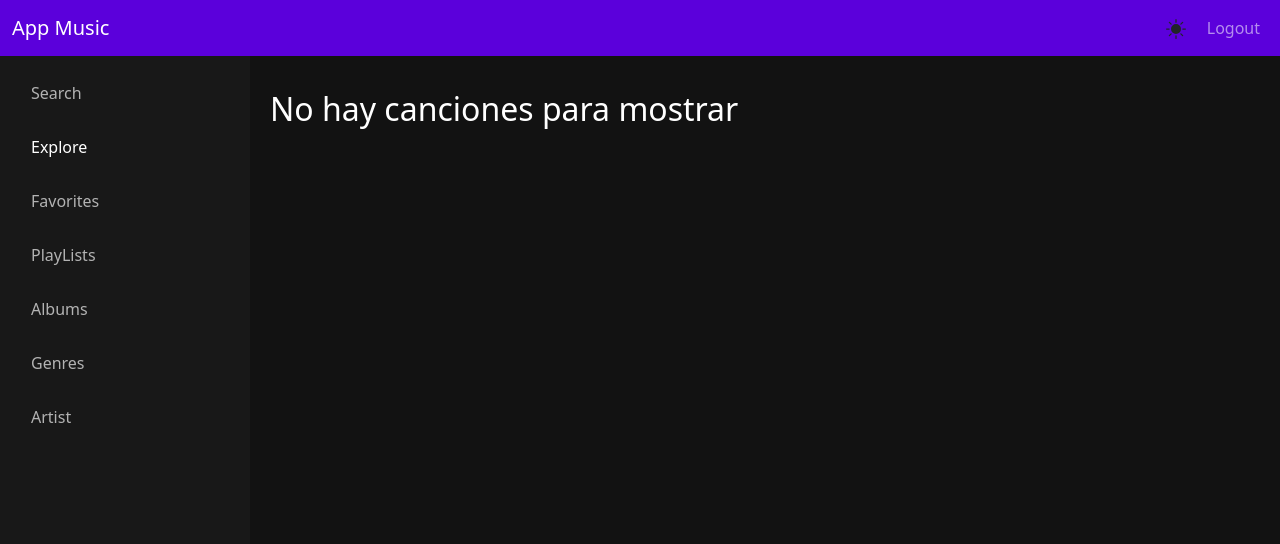
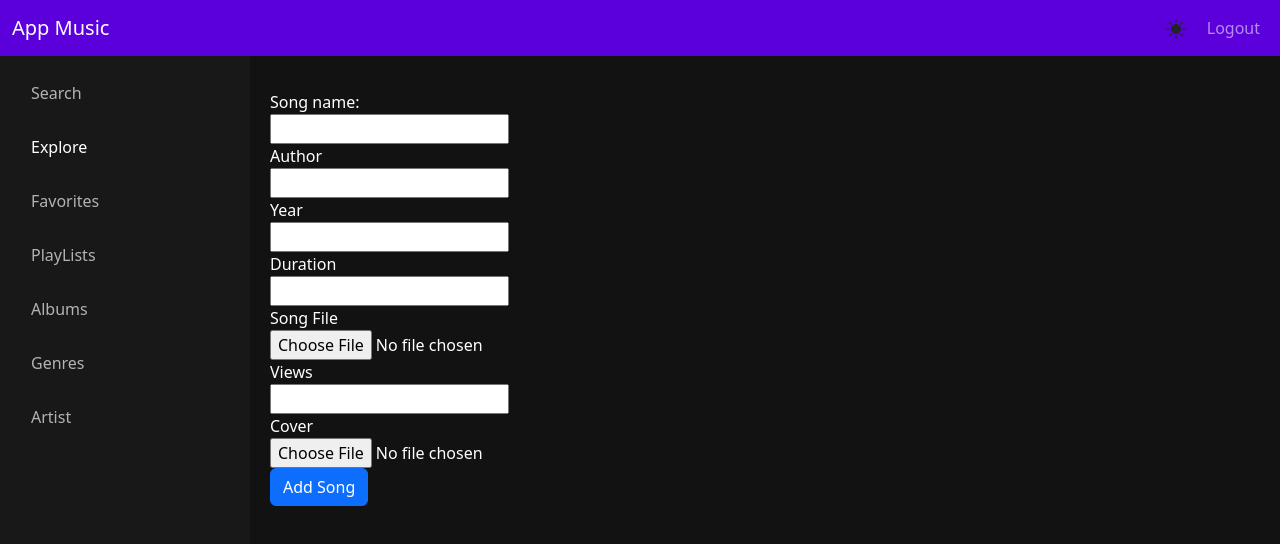
Before and after one commit to kevinserrano01/proyecto_final_react, a React (Vite) app: page /Explore/add-song in a window 1280 px wide. Shown: the top 544 px of the page. Built offline with nearby package versions, Linux system fonts and the light colour scheme; no server answers.

Commit message:
Actualizacion para agregar cancion (Listo) y boton de agregar a favoritos (incompleto)

```diff
--- a/src/Router.jsx
+++ b/src/Router.jsx
@@ -60,7 +60,7 @@ export const Router = createBrowserRouter([
                         element: <SongDetails />,
                     },
                     {
-                        path: "new",
+                        path: "add-song",
                         element: <SongForm />,
                     },
                     {
--- a/src/components/Music/CardMusic.jsx
+++ b/src/components/Music/CardMusic.jsx
@@ -1,17 +1,27 @@
 import { useNavigate } from 'react-router-dom'
 import './CardMusic.css'
+import { useParams } from 'react-router-dom'
 
 export const CardMusic = ({ song }) => {
+    const { idSong } = useParams(); // Renderizar de manera dinámica el id de cada cancion
 
     const navigate = useNavigate();
 
+    const addFavorite = () => {
+        console.log('Agregando a favoritos la cancion con id:', song.id);
+    }
+
     // ruta absoluta: navigate(`/explore/${song.id}`)
     return (
-        <div className="card" onClick={() => navigate(`/explore/${song.id}`)}>
+        <div className="card" >
+        {song.song_file ?
+        <img src={song.cover} className="card-img-top" alt="logo music" /> :
         <img src="/assets/musicLogo.jpg" className="card-img-top" alt="logo music" />
+        }
             <div className="card-body">
-                <h5 className="card-title"> { song.title } </h5>
+                <h5 className="card-title" onClick={() => navigate(`/explore/${song.id}`)}> { song.title } </h5>
                 <p className="card-text">{ song.owner }</p>
+                <button type="button" className="btn btn-outline-danger" onClick={addFavorite}>♥️</button>
                 <div className="audio-player">
                     <audio controls>
                          <source src={song.song_file} type="audio/mpeg" /> Tu navegador no soporta el elemento de audio.
--- a/src/components/Music/SongDetails.jsx
+++ b/src/components/Music/SongDetails.jsx
@@ -38,6 +38,7 @@ export const SongDetails = () => {
 
     if (response.ok) {
       alert('Cancion eliminada correctamente');
+      navigate('/explore');
     } else {
       alert('Error al eliminar la cancion');
     }
@@ -53,7 +54,10 @@ export const SongDetails = () => {
     </div>
     <div className="col-md-5">
       <div className="card">
-        <img src="../assets/musicLogo.jpg" className="card-img-top" alt="logo music" />
+          {song.song_file ?
+            <img src={song.cover} className="card-img-top" alt="logo music" /> :
+            <img src="/assets/musicLogo.jpg" className="card-img-top" alt="logo music" />
+          }
           <div className="card-body">
             <h5 className="card-title"> { song.title } </h5>
             <p className="card-text"> Author: { song.owner }</p>
--- a/src/components/Music/SongForm.jsx
+++ b/src/components/Music/SongForm.jsx
@@ -1,52 +1,154 @@
-import { useParams } from "react-router-dom";
-import data from '../../assets/songs.json';
+import React, { useState, useEffect } from 'react';
+import { useParams, useNavigate } from "react-router-dom";
+import { useAuth } from '../../contexts/AuthContext';
+import useFetch from '../../hooks/useFetchHook';
+// import data from '../../assets/songs.json';
 
 export const SongForm = () => {
+    const { id } = useParams();
+    const navigate = useNavigate();
+    const { token } = useAuth("state");
 
-    const { id } = useParams();
-    const [song] = data.filter((song) => song.id === parseInt(id));
+    const [formData, setFormData] = useState({
+        title: '',
+        owner: '',
+        year: '',
+        duration: '',
+        song_file: null,
+        views: '',
+        cover: null,
+    });
+
+    const [{ isError, isLoading }, doFetch] = useFetch('https://sandbox.academiadevelopers.com/harmonyhub/songs/', {
+        method: 'POST',
+        headers: {
+          'Authorization': `Token ${token}`,
+        },
+    });
+
+    const handleChange = (e) => {
+        const { name, value, files } = e.target;
+        setFormData((prevData) => ({
+          ...prevData,
+          [name]: files ? files[0] : value,
+        }));
+    };
+
+
+    const handleSubmit = (e) => {
+        e.preventDefault();
+        const data = new FormData();
+        for (const key in formData) {
+            data.append(key, formData[key]);
+        }
+        doFetch({
+            body: data,
+        });
+        alert('Cancion agregada correctamente');
+        navigate('/explore');
+    };
+
+
 
   return (
     <section className="section">
       <div className="columns is-centered">
         <div className="column is-4">
-                    <form>
+          <form onSubmit={handleSubmit}>
             <div className="field">
-                            <label htmlFor="username">Song name:</label>
+              <label htmlFor="title">Song name:</label>
               <div className="control has-icons-left">
                 <input
                   className="input"
                   type="text"
-                                    id="name"
-                                    name="name"
-                                    defaultValue={song.title}
-                                    // onChange={handleChange}
+                  id="title"
+                  name="title"
+                  value={formData.title}
+                  onChange={handleChange}
+                  required
                 />
               </div>
             </div>
             <div className="field">
-                            <label htmlFor="author">Author</label>
+              <label htmlFor="owner">Author</label>
               <div className="control has-icons-left">
                 <input
                   className="input"
                   type="text"
-                                    id="author"
-                                    name="author"
-                                    defaultValue={song.owner}
-                                    // onChange={handleChange}
+                  id="owner"
+                  name="owner"
+                  value={formData.owner}
+                  onChange={handleChange}
                 />
               </div>
             </div>
             <div className="field">
-                            <div className="control">
-                                <button
-                                    type="submit"
-                                    className="button is-primary is-fullwidth"
-                                >
-                                    Send
-                                </button>
+              <label htmlFor="year">Year</label>
+              <div className="control has-icons-left">
+                <input
+                  className="input"
+                  type="number"
+                  id="year"
+                  name="year"
+                  value={formData.year}
+                  onChange={handleChange}
+                />
               </div>
             </div>
+            <div className="field">
+              <label htmlFor="duration">Duration</label>
+              <div className="control has-icons-left">
+                <input
+                  className="input"
+                  type="text"
+                  id="duration"
+                  name="duration"
+                  value={formData.duration}
+                  onChange={handleChange}
+                />
+              </div>
+            </div>
+            <div className="field">
+              <label htmlFor="song_file">Song File</label>
+              <div className="control has-icons-left">
+                <input
+                  className="input"
+                  type="file"
+                  id="song_file"
+                  name="song_file"
+                  onChange={handleChange}
+                />
+              </div>
+            </div>
+            <div className="field">
+              <label htmlFor="views">Views</label>
+              <div className="control has-icons-left">
+                <input
+                  className="input"
+                  type="number"
+                  id="views"
+                  name="views"
+                  value={formData.views}
+                  onChange={handleChange}
+                />
+              </div>
+            </div>
+            <div className="field">
+              <label htmlFor="cover">Cover</label>
+              <div className="control has-icons-left">
+                <input
+                  className="input"
+                  type="file"
+                  id="cover"
+                  name="cover"
+                  onChange={handleChange}
+                />
+              </div>
+            </div>
+            <button type="submit" className="btn btn-primary">
+                Add Song
+            </button>
+            {isError && <p>Error al guardar la canción</p>}
           </form>
         </div>
       </div>
--- a/src/routes/Music.jsx
+++ b/src/routes/Music.jsx
@@ -2,8 +2,10 @@ import { useEffect } from 'react'
 import useFetch from '../hooks/useFetchHook'
 import { CardMusic } from '../components/Music/CardMusic'
 import { usePage } from '../contexts/PageContext'
+import { useNavigate } from 'react-router-dom';
 
 export const Music = () => {
+  const navigate = useNavigate();
   const { page, handlePageChange } = usePage(); // Obtengo el numero de la página y la función para cambiarla
   const [ {data, isLoading, errors}, doFetch ] = useFetch(`https://sandbox.academiadevelopers.com/harmonyhub/songs/?page=${page}`, {});
 
@@ -15,9 +17,14 @@ export const Music = () => {
   if (errors) return <h2>Error al cargar las canciones.</h2>;
   if (!data) return <h2>No hay canciones disponibles</h2>;
 
+  const handleAddSongClick = () => {
+    navigate('/explore/add-song');
+  };
+
   return (
     <>
       <h1>Songs</h1>
+      <button className="btn btn-light" onClick={handleAddSongClick}>Add Song</button>
       <hr />
       <div className="container">
           <div className="row">
@@ -31,7 +38,7 @@ export const Music = () => {
           </div>
           <div className="row">
             <button className="btn btn-warning" onClick={() => handlePageChange(page - 1)} disabled={page <= 1}>Previous</button>
-            <button className="btn btn-success" onClick={() => handlePageChange(page + 1)} disabled={page >= 8}>Next</button>
+            <button className="btn btn-success" onClick={() => handlePageChange(page + 1)} disabled={page >= 11}>Next</button>
           </div>
       </div>
     </>
--- a/src/styles/App.css
+++ b/src/styles/App.css
@@ -9,5 +9,9 @@ body {
 
 .card:hover {
     box-shadow: 0 0 30px #a3a3a3;
+}
+
+.card-title:hover {
     cursor: pointer;
+    text-decoration:underline;
 }
--- a/vite.config.js
+++ b/vite.config.js
@@ -4,4 +4,5 @@ import react from '@vitejs/plugin-react-swc'
 // https://vitejs.dev/config/
 export default defineConfig({
   plugins: [react()],
+  // base: '/proyecto_final_react/',
 })
```
Lines whose indentation alone changed are shown as unchanged.
